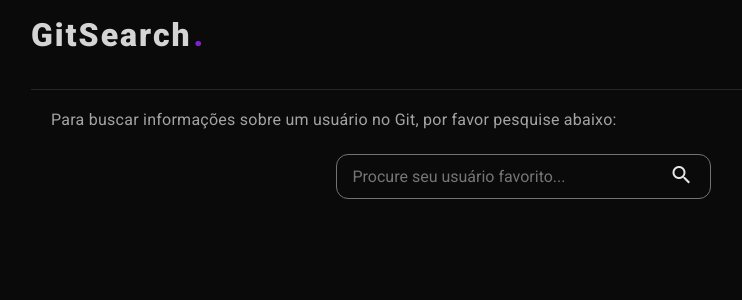
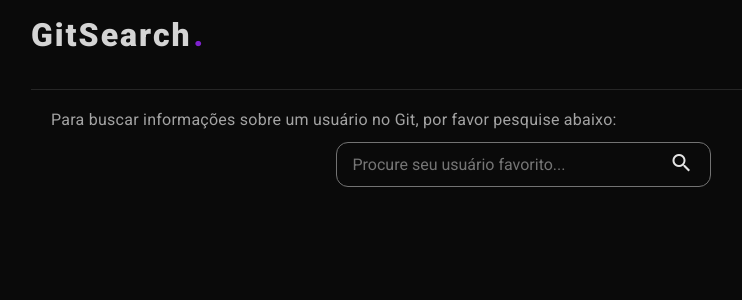
Before and after one commit to rcapeto/test-angular, an Angular app: page / in a window 1280 px wide. Shown: the top 300 px of the page, without its empty margins (117-859 px from the left). Built offline with nearby package versions, Linux system fonts and the light colour scheme.

Commit message:
refactor: change home styles

```diff
--- a/src/app/pages/home/home.component.html
+++ b/src/app/pages/home/home.component.html
@@ -17,7 +17,7 @@
       </app-input>
    </div>
 
-   <div class="result-content">
+   <div class="py-container">
       <div *ngIf="error">
          <app-error [message]="errorMessage" />
       </div>
--- a/src/app/pages/home/home.component.scss
+++ b/src/app/pages/home/home.component.scss
@@ -1,7 +1,6 @@
 .home-container {
    .search-container {
       max-width: 375px;
-      margin-top: 24px;
 
       .input-button {
          background-color: transparent;
@@ -15,8 +14,4 @@
          }
       }
    }
-
-   .result-content {
-      margin-top: 40px;
-   }
 }
```
